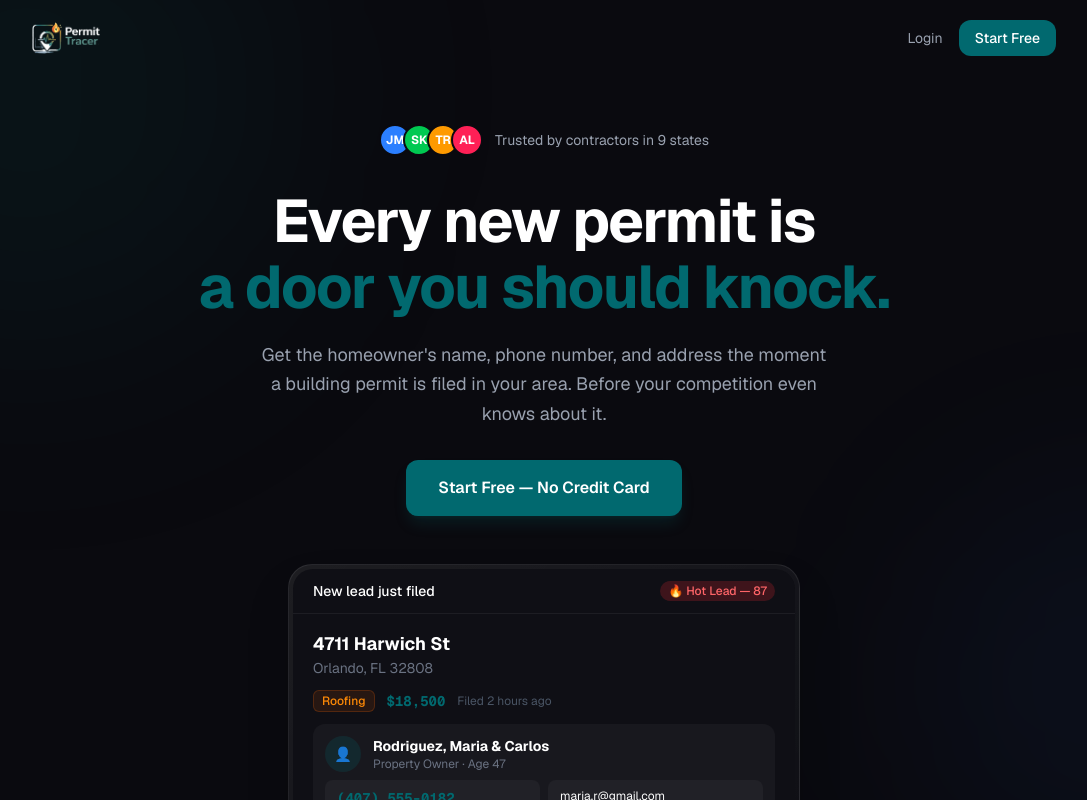
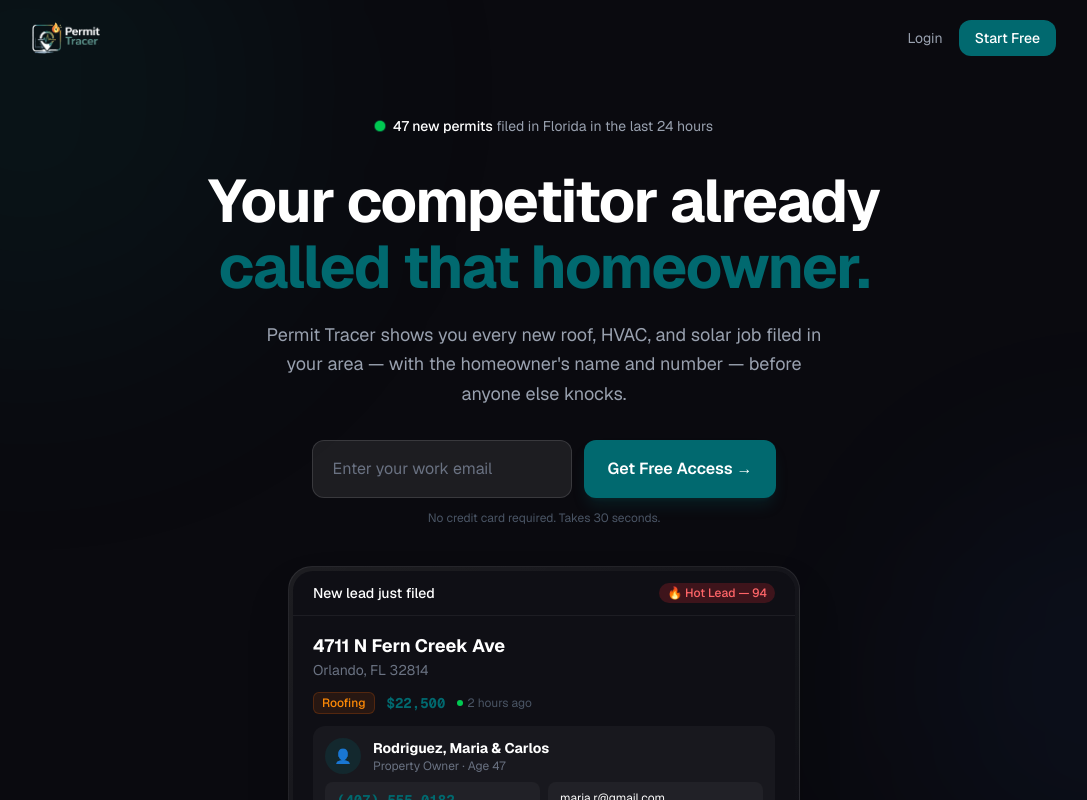
Before and after one commit to aaronmyers0207-create/permitpulse, a Next.js app: page / in a window 1280 px wide. Shown: the top 800 px of the page, without its empty margins (96-1183 px from the left). Built offline with nearby package versions, Linux system fonts and the light colour scheme; no server answers.

Commit message:
Landing page: new hero headline, inline email capture, FOMO ticker, kill fake social proof

```diff
--- a/src/app/page.tsx
+++ b/src/app/page.tsx
@@ -1,6 +1,7 @@
 import { createClient } from "@/lib/supabase/server";
 import { redirect } from "next/navigation";
 import Link from "next/link";
+import LandingHeroForm from "@/components/LandingHeroForm";
 
 export default async function Home() {
   const supabase = await createClient();
@@ -20,7 +21,6 @@ export default async function Home() {
       { "@type": "Offer", price: "49", priceCurrency: "USD", name: "Basic Plan" },
       { "@type": "Offer", price: "149", priceCurrency: "USD", name: "Pro Plan" },
     ],
-    aggregateRating: { "@type": "AggregateRating", ratingValue: "4.8", ratingCount: "47" },
   };
 
   return (
@@ -44,58 +44,61 @@ export default async function Home() {
         </div>
       </nav>
 
-      {/* Hero — show the outcome */}
-      <section className="relative z-10 px-6 pt-12 pb-20">
+      {/* Hero */}
+      <section className="relative z-10 px-6 pt-10 pb-20">
         <div className="max-w-5xl mx-auto">
-          {/* Social proof first */}
-          <div className="flex items-center gap-3 mb-8 justify-center">
-            <div className="flex -space-x-2">
-              {["bg-blue-500","bg-green-500","bg-amber-500","bg-rose-500"].map((c,i) => (
-                <div key={i} className={`w-8 h-8 rounded-full ${c} border-2 border-[#0A0A0F] flex items-center justify-center text-white text-xs font-bold`}>
-                  {["JM","SK","TR","AL"][i]}
-                </div>
-              ))}
-            </div>
-            <span className="text-gray-400 text-sm">Trusted by contractors in 9 states</span>
+
+          {/* FOMO ticker */}
+          <div className="flex items-center justify-center gap-2 mb-8">
+            <span className="relative flex h-2.5 w-2.5">
+              <span className="animate-ping absolute inline-flex h-full w-full rounded-full bg-green-400 opacity-75"></span>
+              <span className="relative inline-flex rounded-full h-2.5 w-2.5 bg-green-500"></span>
+            </span>
+            <span className="text-gray-400 text-sm">
+              <span className="text-white font-medium">47 new permits</span> filed in Florida in the last 24 hours
+            </span>
           </div>
 
-          <div className="text-center max-w-3xl mx-auto mb-12">
+          <div className="text-center max-w-3xl mx-auto mb-10">
             <h1 className="text-4xl sm:text-5xl md:text-6xl font-bold leading-[1.1] tracking-tight mb-5">
-              Every new permit is<br/>
-              <span className="text-[#01696F]">a door you should knock.</span>
+              Your competitor already<br/>
+              <span className="text-[#01696F]">called that homeowner.</span>
             </h1>
             <p className="text-gray-400 text-lg max-w-xl mx-auto mb-8 leading-relaxed">
-              Get the homeowner's name, phone number, and address the moment a building permit is filed in your area. Before your competition even knows about it.
+              Permit Tracer shows you every new roof, HVAC, and solar job filed in your area — with the homeowner's name and number — before anyone else knocks.
             </p>
-            <div className="flex flex-col sm:flex-row gap-3 justify-center">
-              <Link href="/signup" className="px-8 py-4 bg-[#01696F] hover:bg-[#0C4E54] text-white font-semibold rounded-xl transition-colors text-base shadow-lg shadow-[#01696F]/20">
-                Start Free — No Credit Card
-              </Link>
-            </div>
+
+            {/* Inline email capture */}
+            <LandingHeroForm />
+
+            <p className="text-gray-600 text-xs mt-3">No credit card required. Takes 30 seconds.</p>
           </div>
 
-          {/* Live demo card — THIS is what sells */}
+          {/* Live demo card */}
           <div className="max-w-lg mx-auto">
             <div className="bg-gradient-to-br from-white/[0.08] to-white/[0.02] border border-white/[0.08] rounded-3xl p-1 shadow-2xl">
               <div className="bg-[#0F0F15] rounded-[20px] overflow-hidden">
                 {/* Header */}
                 <div className="px-5 py-3 border-b border-white/[0.06] flex items-center justify-between">
                   <span className="text-white text-sm font-medium">New lead just filed</span>
-                  <span className="text-xs px-2 py-0.5 rounded-full bg-red-500/20 text-red-400 font-medium">🔥 Hot Lead — 87</span>
+                  <span className="text-xs px-2 py-0.5 rounded-full bg-red-500/20 text-red-400 font-medium">🔥 Hot Lead — 94</span>
                 </div>
                 {/* Lead */}
                 <div className="px-5 py-4 space-y-3">
                   <div>
-                    <p className="text-white text-lg font-bold">4711 Harwich St</p>
-                    <p className="text-gray-500 text-sm">Orlando, FL 32808</p>
+                    <p className="text-white text-lg font-bold">4711 N Fern Creek Ave</p>
+                    <p className="text-gray-500 text-sm">Orlando, FL 32814</p>
                   </div>
                   <div className="flex items-center gap-3">
                     <span className="px-2 py-0.5 rounded-md bg-orange-500/10 text-orange-400 text-xs font-medium border border-orange-500/20">Roofing</span>
-                    <span className="text-[#01696F] text-sm font-bold font-mono">$18,500</span>
-                    <span className="text-gray-600 text-xs">Filed 2 hours ago</span>
+                    <span className="text-[#01696F] text-sm font-bold font-mono">$22,500</span>
+                    <span className="flex items-center gap-1 text-gray-600 text-xs">
+                      <span className="w-1.5 h-1.5 rounded-full bg-green-500 inline-block"></span>
+                      2 hours ago
+                    </span>
                   </div>
-                  {/* Owner card */}
-                  <div className="bg-white/[0.04] rounded-xl p-3 space-y-2">
+                  {/* Owner card — blurred until signup */}
+                  <div className="bg-white/[0.04] rounded-xl p-3 space-y-2 relative">
                     <div className="flex items-center gap-3">
                       <div className="w-9 h-9 rounded-full bg-[#01696F]/20 flex items-center justify-center"><span className="text-sm">👤</span></div>
                       <div>
@@ -127,7 +130,7 @@ export default async function Home() {
         </div>
       </section>
 
-      {/* How it works — 3 steps */}
+      {/* How it works */}
       <section className="relative z-10 py-20 px-6 border-t border-white/[0.06]">
         <div className="max-w-4xl mx-auto">
           <h2 className="text-center text-2xl sm:text-3xl font-bold mb-3">From permit to phone call in 3 clicks</h2>
@@ -269,10 +272,10 @@ export default async function Home() {
       {/* Final CTA */}
       <section className="relative z-10 py-20 px-6">
         <div className="max-w-2xl mx-auto text-center">
-          <h2 className="text-3xl sm:text-4xl font-bold mb-4">Stop driving blind.</h2>
-          <p className="text-gray-400 text-lg mb-8">Every day, permits are filed in your area. Every one is a potential sale. Start finding them.</p>
+          <h2 className="text-3xl sm:text-4xl font-bold mb-4">Your next customer already filed a permit.</h2>
+          <p className="text-gray-400 text-lg mb-8">Find them before your competitor does.</p>
           <Link href="/signup" className="inline-block px-8 py-4 bg-[#01696F] hover:bg-[#0C4E54] text-white font-semibold rounded-xl transition-colors text-lg shadow-lg shadow-[#01696F]/20">
-            Start Free — 30 Seconds to Sign Up
+            Start Free — No Credit Card
           </Link>
           <p className="text-gray-600 text-xs mt-4">No credit card required. Cancel anytime.</p>
         </div>
--- a/src/app/signup/page.tsx
+++ b/src/app/signup/page.tsx
@@ -1,11 +1,11 @@
 "use client";
 
-import { useState } from "react";
+import { useState, useEffect, Suspense } from "react";
 import { createClient } from "@/lib/supabase/client";
-import { useRouter } from "next/navigation";
+import { useRouter, useSearchParams } from "next/navigation";
 import Link from "next/link";
 
-export default function SignupPage() {
+function SignupForm() {
   const [firstName, setFirstName] = useState("");
   const [lastName, setLastName] = useState("");
   const [email, setEmail] = useState("");
@@ -14,7 +14,13 @@ export default function SignupPage() {
   const [error, setError] = useState("");
   const [loading, setLoading] = useState(false);
   const router = useRouter();
+  const searchParams = useSearchParams();
   const supabase = createClient();
+
+  useEffect(() => {
+    const prefill = searchParams.get("email");
+    if (prefill) setEmail(prefill);
+  }, [searchParams]);
 
   const handleSignup = async (e: React.FormEvent) => {
     e.preventDefault();
@@ -120,3 +126,11 @@ export default function SignupPage() {
     </div>
   );
 }
+
+export default function SignupPage() {
+  return (
+    <Suspense>
+      <SignupForm />
+    </Suspense>
+  );
+}
--- /dev/null
+++ b/src/components/LandingHeroForm.tsx
@@ -0,0 +1,34 @@
+"use client";
+
+import { useState } from "react";
+import { useRouter } from "next/navigation";
+
+export default function LandingHeroForm() {
+  const [email, setEmail] = useState("");
+  const router = useRouter();
+
+  const handleSubmit = (e: React.FormEvent) => {
+    e.preventDefault();
+    if (!email) return;
+    router.push(`/signup?email=${encodeURIComponent(email)}`);
+  };
+
+  return (
+    <form onSubmit={handleSubmit} className="flex flex-col sm:flex-row gap-3 justify-center max-w-md mx-auto">
+      <input
+        type="email"
+        value={email}
+        onChange={(e) => setEmail(e.target.value)}
+        placeholder="Enter your work email"
+        required
+        className="flex-1 px-5 py-4 rounded-xl bg-white/[0.08] border border-white/[0.12] text-white placeholder-gray-500 focus:outline-none focus:border-[#01696F] focus:ring-1 focus:ring-[#01696F]/30 transition-all text-base"
+      />
+      <button
+        type="submit"
+        className="px-6 py-4 bg-[#01696F] hover:bg-[#0C4E54] text-white font-semibold rounded-xl transition-colors text-base whitespace-nowrap shadow-lg shadow-[#01696F]/20"
+      >
+        Get Free Access →
+      </button>
+    </form>
+  );
+}
```
